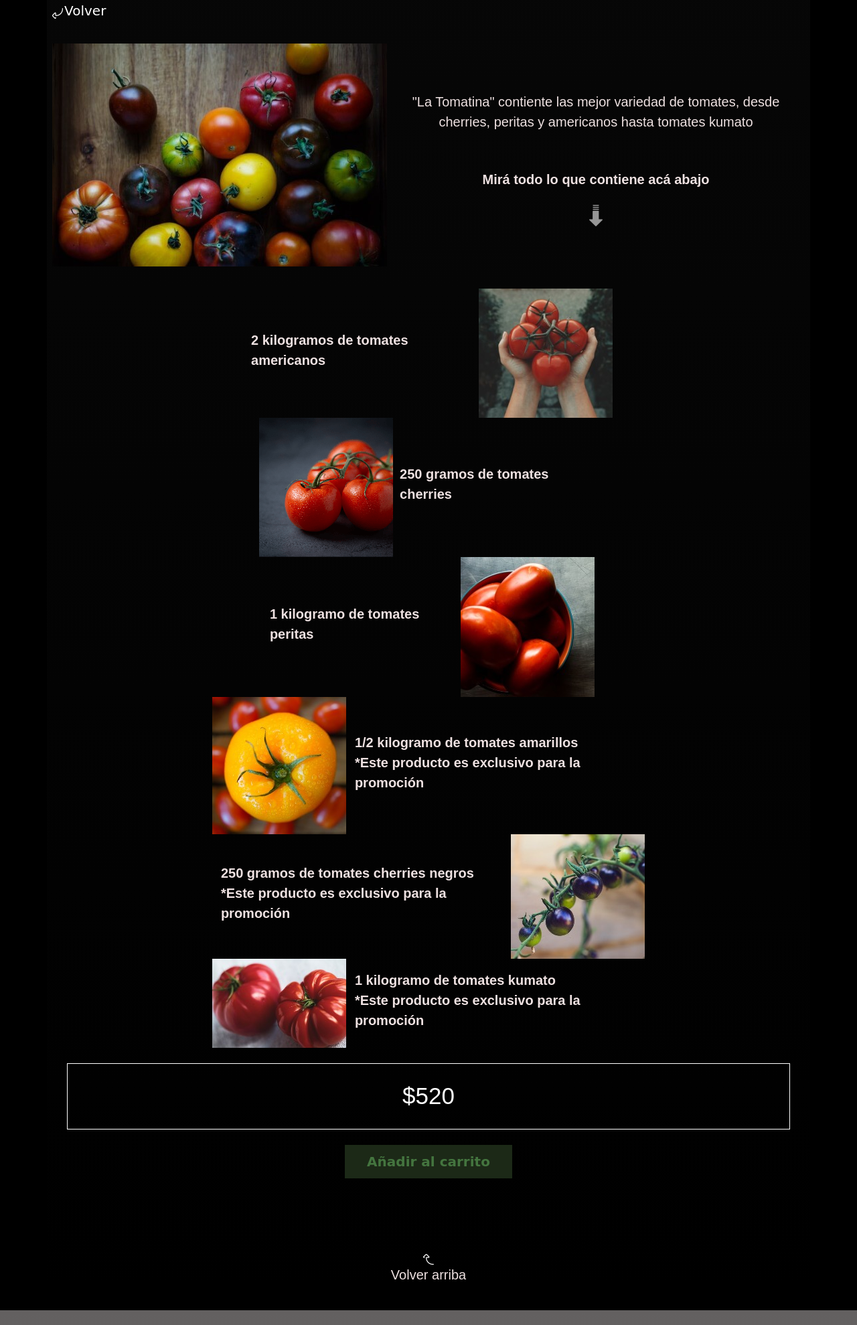
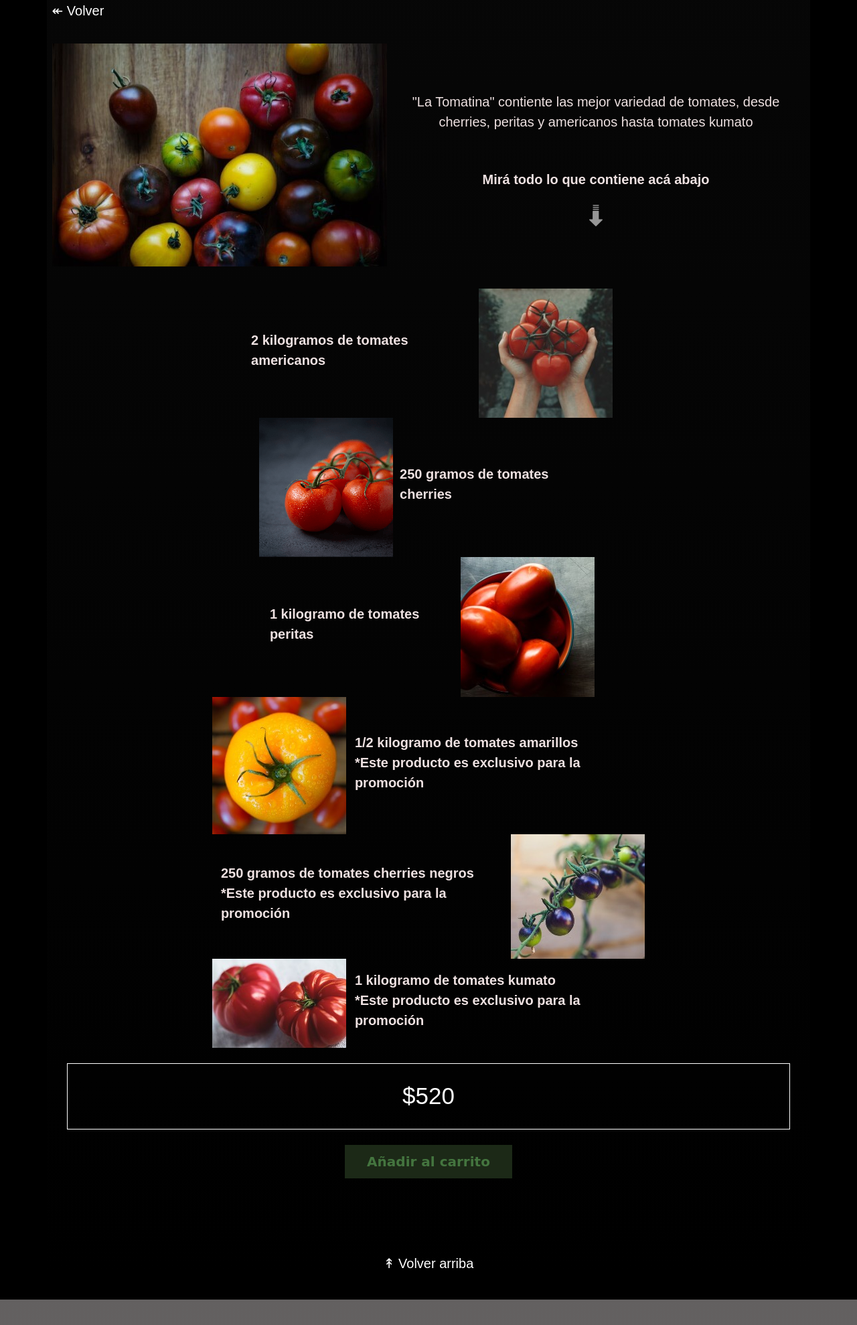
Before and after one commit to mdeleonbalbiani/TierraViva, a website: page pages/tomatina.html in a window 1280 px wide. Shown: the part 528-2507 px from the top of the page at 67% size. Drawn offline with nearby package versions, Linux system fonts and the light colour scheme; a web font is replaced by a local one.

Commit message:
Cambio de links internos 'back' y 'up'

```diff
--- a/pages/tomatina.html
+++ b/pages/tomatina.html
@@ -66,8 +66,7 @@
 
         <section class="categoryShop">
             <h2 class="categoryShop__title">Bolsón "La Tomatina"</h2>
-            <img src="../multimedia/arrow.png" alt="arrow">
-            <a href="ofertas.html" class="backOfertas">Volver</a>
+            <a href="ofertas.html" class="backOfertas"> ↞ Volver</a>
         </section>
 
         <section class="descripcion">
@@ -123,10 +122,9 @@
         </div>
 
         <div class="volverArriba">
-            <a href="#up">
-                <img src="../multimedia/arrowUp.png" alt="arrowUp">
-            </a>
-            <p>Volver arriba</p>
+            <div class="volverArriba">
+                <a href="#up" class="backOfertas"> ↟ Volver arriba</a>
+            </div>
         </div>
     </div>
 
--- a/scss/_pagOfertas.scss
+++ b/scss/_pagOfertas.scss
@@ -1,11 +1,14 @@
 /*PAGINAS DESCRIPCION DE CADA OFERTA*/
-
 
 .backOfertas{
     text-decoration: none;
     color: white;
     font-size: $tamanioFuentePrincipal;
-    font-family: 'Nova Slim', cursive;
+    font-family: 'Poppins', sans-serif;
+}
+
+.backOfertas:hover{
+    color: #6fce5a;
 }
 
 .descripcion{
```
Also changed, not shown: pages/elItaliano.html (+4 -6 lines), pages/orangeDetox.html (+4 -6 lines), pages/vitaminaC.html (+2 -6 lines), css/estilo.css.
